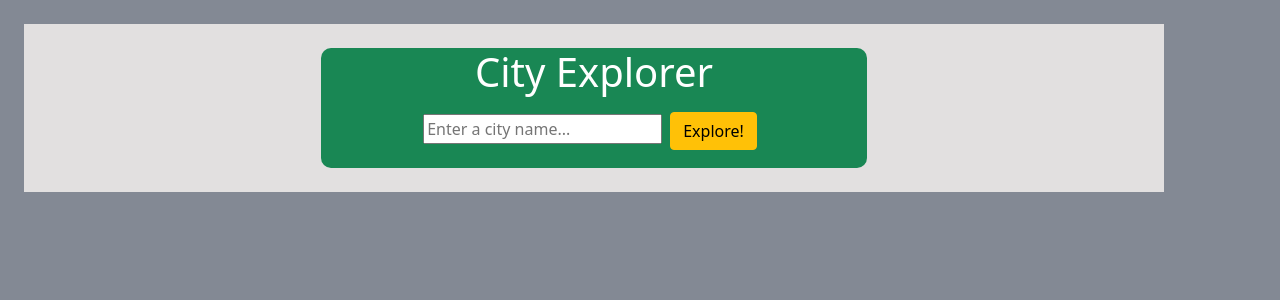
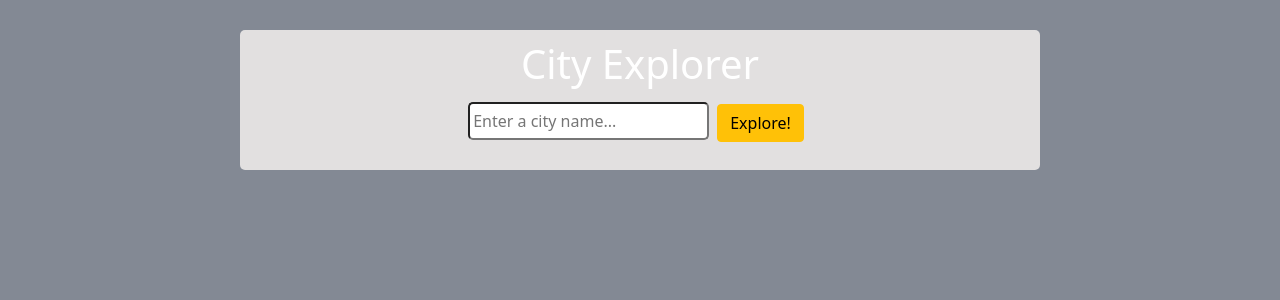
Before and after one commit to idcargill/city-explorer, a React (Create React App) app: page / in a window 1280 px wide. Shown: the top 300 px of the page. Built offline with nearby package versions, Linux system fonts and the light colour scheme.

Commit message:
component refactor and CSS

```diff
--- a/src/App.css
+++ b/src/App.css
@@ -1,69 +1,70 @@
-.App {
-  text-align: center;
-}
-
-.App-logo {
-  height: 40vmin;
-  pointer-events: none;
-}
-
-@media (prefers-reduced-motion: no-preference) {
-  .App-logo {
-    animation: App-logo-spin infinite 20s linear;
-  }
-}
-
-.App-header {
-  background-color: #282c34;
-  min-height: 100vh;
-  display: flex;
-  flex-direction: column;
-  align-items: center;
-  justify-content: center;
-  font-size: calc(10px + 2vmin);
-  color: white;
+:root {
+  --containerBg: rgb(226, 224, 224);
+  --background: #838994;
+  --lightGreen: gb(155, 236, 155);
 }
 
 .App-link {
   color: #61dafb;
 }
 
-@keyframes App-logo-spin {
-  from {
-    transform: rotate(0deg);
-  }
-  to {
-    transform: rotate(360deg);
-  }
-}
-
 body {
-  background-color: #838994;
+  background-color: var(--background);
+  text-align: center;
 }
 
 .container {
-  margin: auto;
   text-align: center;
-  background-color: rgb(226, 224, 224);
+  background-color: var(--containerBg);
+  border-radius: 5px;
+  max-width: 100%;
 }
+
+.main-container {
+  /* border: 3px solid rgb(155, 236, 155); */
+  max-width: 800px;
+  margin: 30px auto 20px auto;
+  padding: 10px;
+}
+
 .search-box {
+  font-size: 16px;
   border-radius: 10px;
-  max-width: 50%;
+  max-width: 80%;
   padding-bottom: 10px;
+  background-color: var(--lightGreen);
+}
+
+.search-box input {
+  height: 38px;
+  border-radius: 5px;
+  padding: 3px;
+  /* border: 1px solid white; */
 }
 
 .text-display {
-  font-size: small;
+  font-size: 14px;
   border-radius: 5px;
+  text-align: center;
   padding: 10px;
   max-width: 80%;
-  color: darkblue;
-  background-color: rgb(248, 248, 248);
+  color: rgb(61, 61, 131);
+  background-color: rgb(182, 178, 178);
+}
+
+.text-display p {
+  margin: 0;
+  text-align: left;
+}
+
+.text-display p:first-of-type {
+  margin: 2px 0 10px 0;
+  text-align: left;
 }
 
 .map-image {
   max-width: 80%;
   border-radius: 5px;
-  border: 10px solid rgba(113, 113, 211, 0.603);
+  border: 5px solid rgba(113, 113, 211, 0.4);
   margin-top: 10px;
 }
--- a/src/App.js
+++ b/src/App.js
@@ -5,6 +5,7 @@ import ErrorAlert from "./components/ErrorAlert";
 import InputBox from "./components/InputBox";
 import MapDisplay from "./components/MapDisplay";
 import axios from "axios";
+import Container from "react-bootstrap/Container";
 
 class App extends React.Component {
   constructor(props) {
@@ -46,7 +47,7 @@ class App extends React.Component {
   render() {
     console.log("app state", this.state);
     return (
-      <div className='container text-center p-4 m-4'>
+      <Container className='text-center main-container'>
         {this.state.error && <ErrorAlert error={this.state.error} />}
         <InputBox
           updateApiData={this.updateApiData}
@@ -55,7 +56,7 @@ class App extends React.Component {
           apiData={this.state.apiData}
         />
         {this.state.apiData.lat && <MapDisplay apiData={this.state.apiData} />}
-      </div>
+      </Container>
     );
   }
 }
--- a/src/components/InputBox.js
+++ b/src/components/InputBox.js
@@ -1,35 +1,36 @@
 import React from "react";
-import Button from "react-bootstrap/Button";
 import Container from "react-bootstrap/Container";
+import InputField from "./InputField";
+import LocationDisplay from "../components/LocationDisplay";
+import Row from "react-bootstrap/Row";
+import Col from "react-bootstrap/Col";
 
 class InputBox extends React.Component {
   render() {
     return (
       <>
-        <Container className='bg-success mp-5 text-white search-box'>
+        <Container className='mp-5 text-white search-box' fluid={"md"}>
+          <Row>
             <h1>City Explorer</h1>
-          <input
-            type='text'
-            placeholder='Enter a city name...'
+          </Row>
+          <Row>
+            <Col>
+              <InputField
                 onChange={(e) => this.props.updateCity(e.target.value)}
-          ></input>
-          <Button
-            type='button'
-            className='m-2'
-            variant='warning'
-            onClick={this.props.HandleExplore}
-          >
-            Explore!
-          </Button>
+                updateCity={this.props.updateCity}
+                HandleExplore={this.props.HandleExplore}
+              />
+            </Col>
+          </Row>
+          <Row>
+            <Col>
               {this.props.apiData["display_name"] && (
                 <>
-              <Container className='mb-2 text-display'>
-                <h3>{this.props.apiData["display_name"]}</h3>
-                <h4>Lat: {this.props.apiData.lat}</h4>
-                <h4>Lat: {this.props.apiData.lon}</h4>
-              </Container>
+                  <LocationDisplay apiData={this.props.apiData} />
                 </>
               )}
+            </Col>
+          </Row>
         </Container>
       </>
     );
--- /dev/null
+++ b/src/components/InputField.js
@@ -0,0 +1,26 @@
+import React from "react";
+import Button from "react-bootstrap/Button";
+
+class InputField extends React.Component {
+  render() {
+    return (
+      <>
+        <input
+          type='text'
+          placeholder='Enter a city name...'
+          onChange={(e) => this.props.updateCity(e.target.value)}
+        ></input>
+        <Button
+          type='button'
+          className='m-2'
+          variant='warning'
+          onClick={this.props.HandleExplore}
+        >
+          Explore!
+        </Button>
+      </>
+    );
+  }
+}
+
+export default InputField;
--- /dev/null
+++ b/src/components/LocationDisplay.js
@@ -0,0 +1,18 @@
+import React from "react";
+import Container from "react-bootstrap/Container";
+
+class LocationDisplay extends React.Component {
+  render() {
+    return (
+      <>
+        <Container className='mb-2 text-display'>
+          <p>{this.props.apiData["display_name"]}</p>
+          <p>Lat: {this.props.apiData.lat}</p>
+          <p>Lat: {this.props.apiData.lon}</p>
+        </Container>
+      </>
+    );
+  }
+}
+
+export default LocationDisplay;
```
Lines whose indentation alone changed are shown as unchanged.
